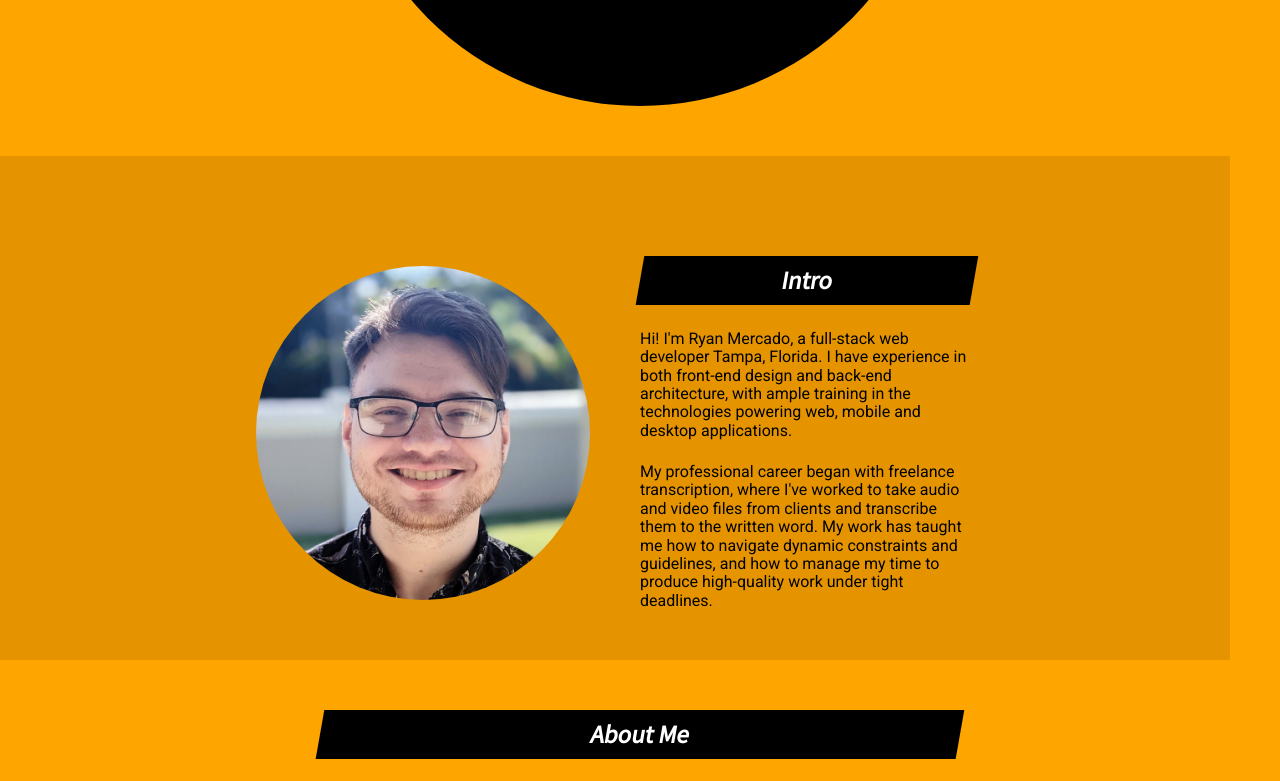
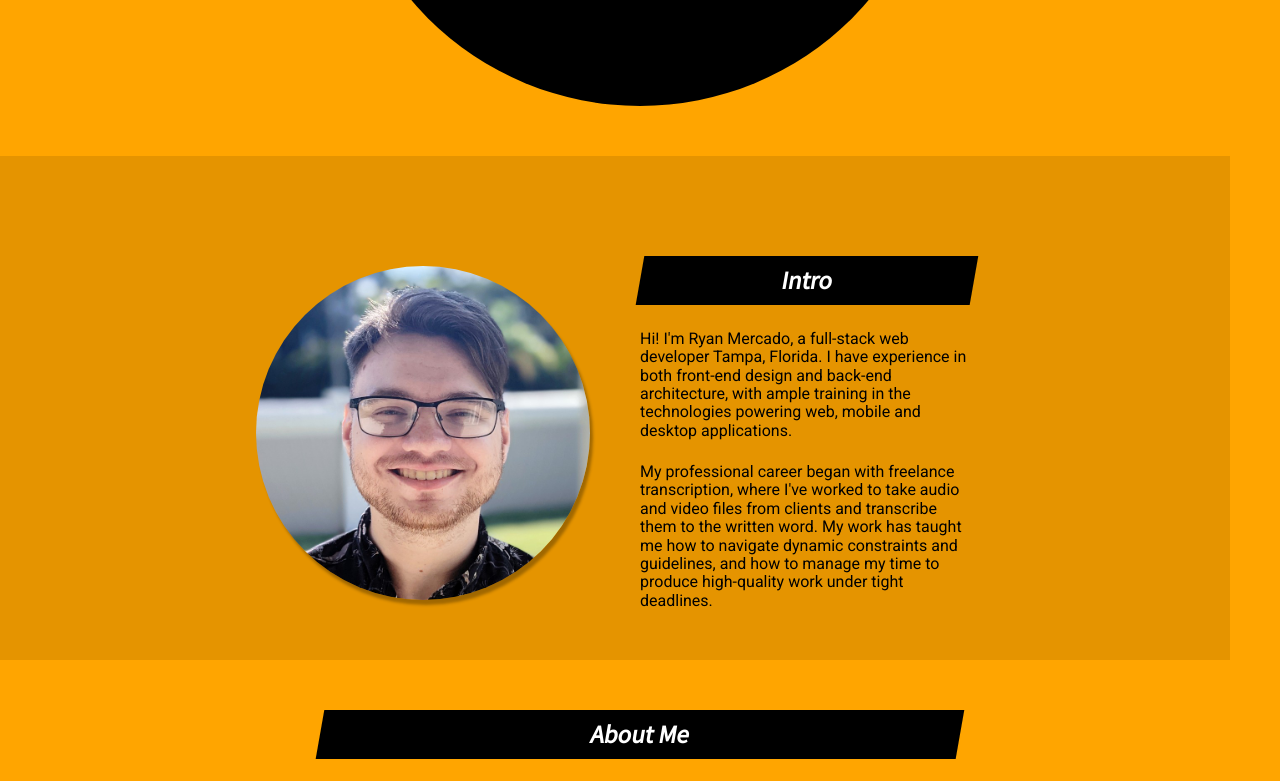
Before and after one commit to ryandavidmercado/ryandavidmercado.github.io, a website: page index.html in a window 1280 px wide. Shown: the part 594-1375 px from the top of the page. Drawn offline with nearby package versions, Linux system fonts and the light colour scheme; no server answers; some icons are missing.

Commit message:
Add shadow to self-portrait.

```diff
--- a/base.css
+++ b/base.css
@@ -88,6 +88,7 @@ h3 {
 .circle-photo {
   border-radius: 50%;
   margin-bottom: 10%;
+  box-shadow: 3px 5px 3px rgba(0, 0, 0, 0.3);
   width: min(100%, 350px);
   height: auto;
 }
--- a/style.css
+++ b/style.css
@@ -118,6 +118,7 @@ h3 {
 .circle-photo {
   border-radius: 50%;
   margin-bottom: 10%;
+  box-shadow: 3px 5px 3px rgba(0, 0, 0, 0.3);
   width: min(100%, 350px);
   height: auto;
 }
```
